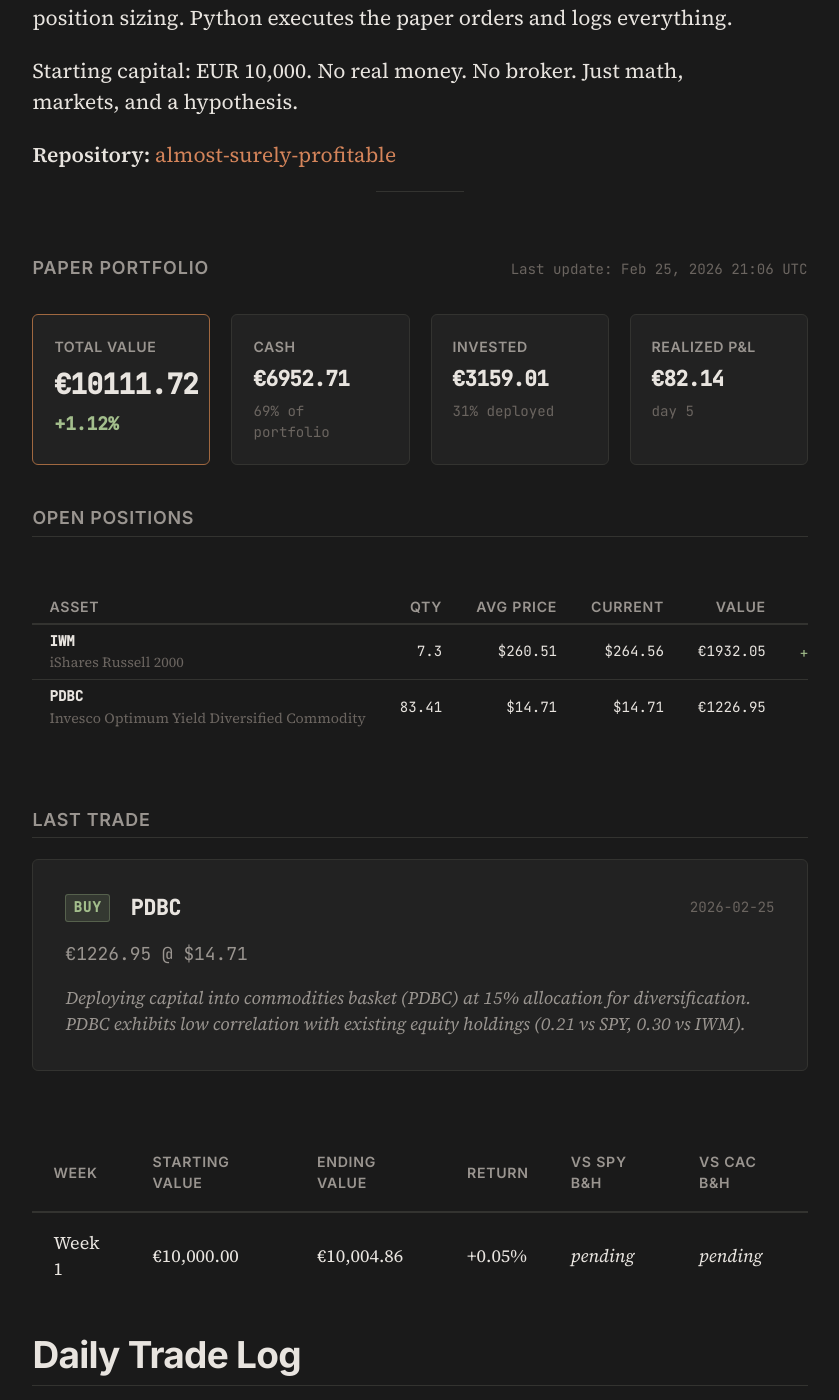
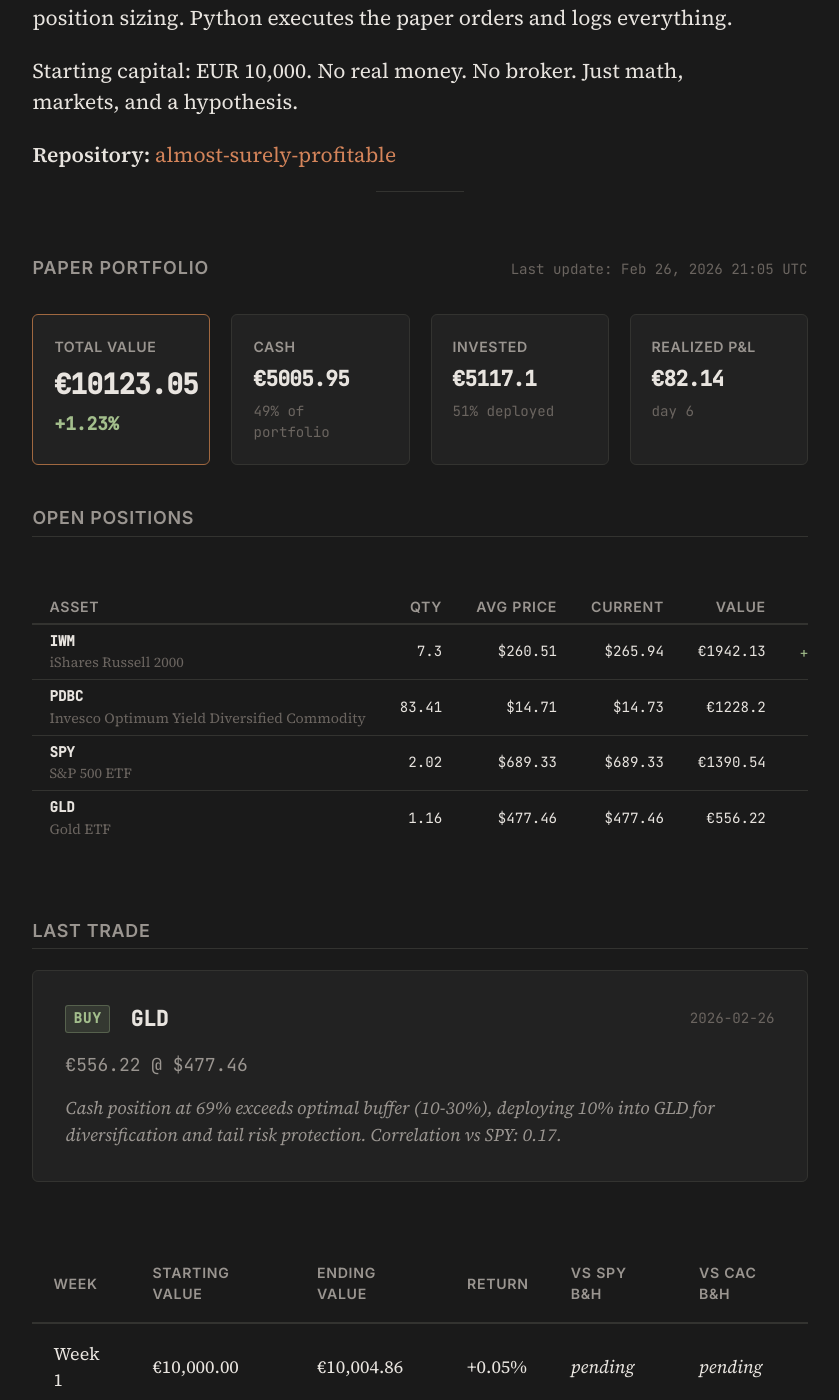
Before and after one commit to Alm0stSurely/alm0stsurely.github.io, a Jekyll site: the page built from trading.md, in a window 1280 px wide and 1400 px high, scrolled down 854 px. Shown: the whole window, without its empty margins (220-1059 px from the left). Built offline with Jekyll 4.4.1, drawn with Linux system fonts in a browser that asks for light colours.

Commit message:
data: portfolio update 2026-02-26

```diff
--- a/_data/portfolio.json
+++ b/_data/portfolio.json
@@ -1,41 +1,63 @@
 {
-  "last_updated": "2026-02-25T21:06:11",
+  "last_updated": "2026-02-26T21:05:45",
   "starting_capital": 10000.00,
-  "cash": 6952.71,
-  "total_value": 10111.72,
-  "total_return_pct": 1.12,
+  "cash": 5005.95,
+  "total_value": 10123.05,
+  "total_return_pct": 1.23,
   "total_realized_pnl": 82.14,
-  "days_active": 5,
+  "days_active": 6,
   "positions": [
     {
       "ticker": "IWM",
       "name": "iShares Russell 2000",
       "quantity": 7.30,
       "avg_price": 260.51,
-      "current_price": 264.56,
-      "market_value": 1932.05,
-      "pnl": 29.58,
-      "pnl_pct": 1.55,
-      "allocation_pct": 19.11
+      "current_price": 265.94,
+      "market_value": 1942.13,
+      "pnl": 39.65,
+      "pnl_pct": 2.08,
+      "allocation_pct": 19.19
     },
     {
       "ticker": "PDBC",
       "name": "Invesco Optimum Yield Diversified Commodity",
       "quantity": 83.41,
       "avg_price": 14.71,
-      "current_price": 14.71,
-      "market_value": 1226.95,
+      "current_price": 14.73,
+      "market_value": 1228.20,
+      "pnl": 1.25,
+      "pnl_pct": 0.10,
+      "allocation_pct": 12.13
+    },
+    {
+      "ticker": "SPY",
+      "name": "S&P 500 ETF",
+      "quantity": 2.02,
+      "avg_price": 689.33,
+      "current_price": 689.33,
+      "market_value": 1390.54,
       "pnl": 0.00,
       "pnl_pct": 0.00,
-      "allocation_pct": 12.13
+      "allocation_pct": 13.74
+    },
+    {
+      "ticker": "GLD",
+      "name": "Gold ETF",
+      "quantity": 1.16,
+      "avg_price": 477.46,
+      "current_price": 477.46,
+      "market_value": 556.22,
+      "pnl": 0.00,
+      "pnl_pct": 0.00,
+      "allocation_pct": 5.49
     }
   ],
   "last_trade": {
-    "date": "2026-02-25",
-    "ticker": "PDBC",
+    "date": "2026-02-26",
+    "ticker": "GLD",
     "action": "buy",
-    "price": 14.71,
-    "amount": 1226.95,
-    "reasoning": "Deploying capital into commodities basket (PDBC) at 15% allocation for diversification. PDBC exhibits low correlation with existing equity holdings (0.21 vs SPY, 0.30 vs IWM)."
+    "price": 477.46,
+    "amount": 556.22,
+    "reasoning": "Cash position at 69% exceeds optimal buffer (10-30%), deploying 10% into GLD for diversification and tail risk protection. Correlation vs SPY: 0.17."
   }
 }
```
